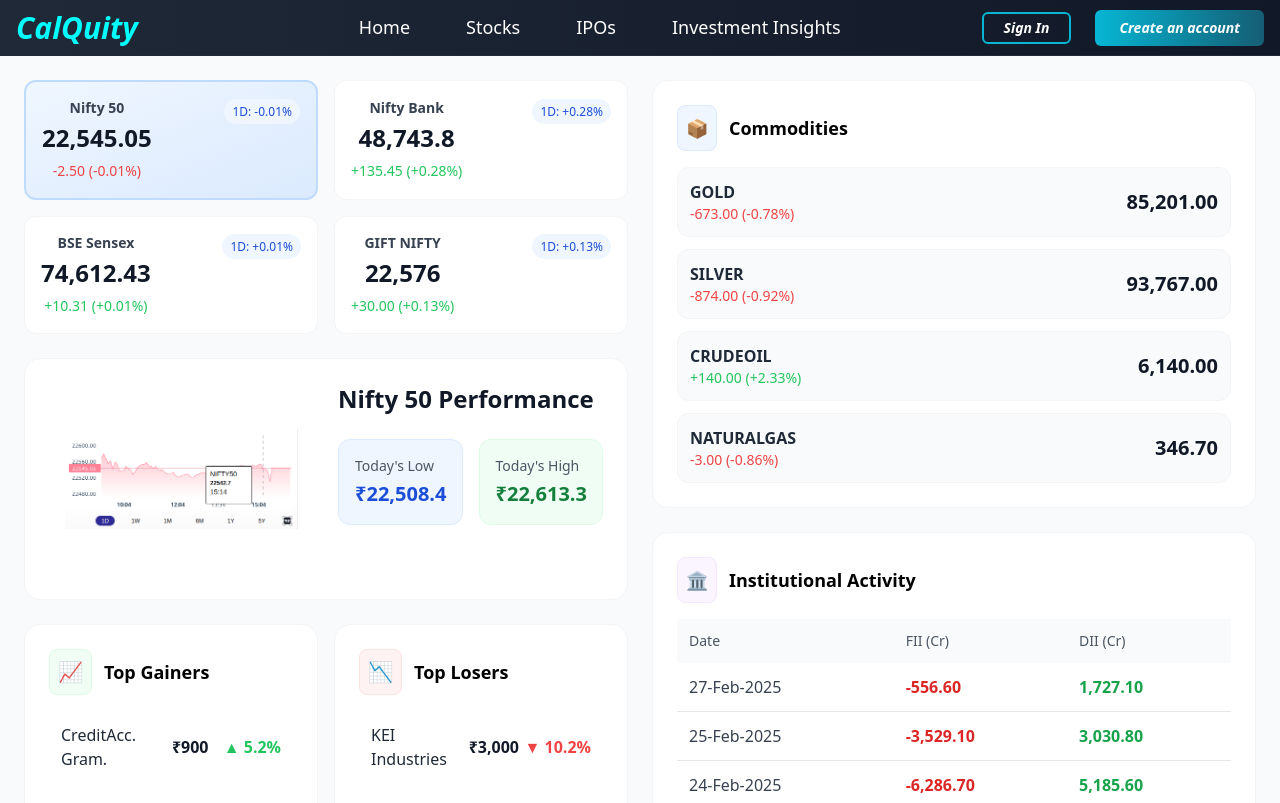
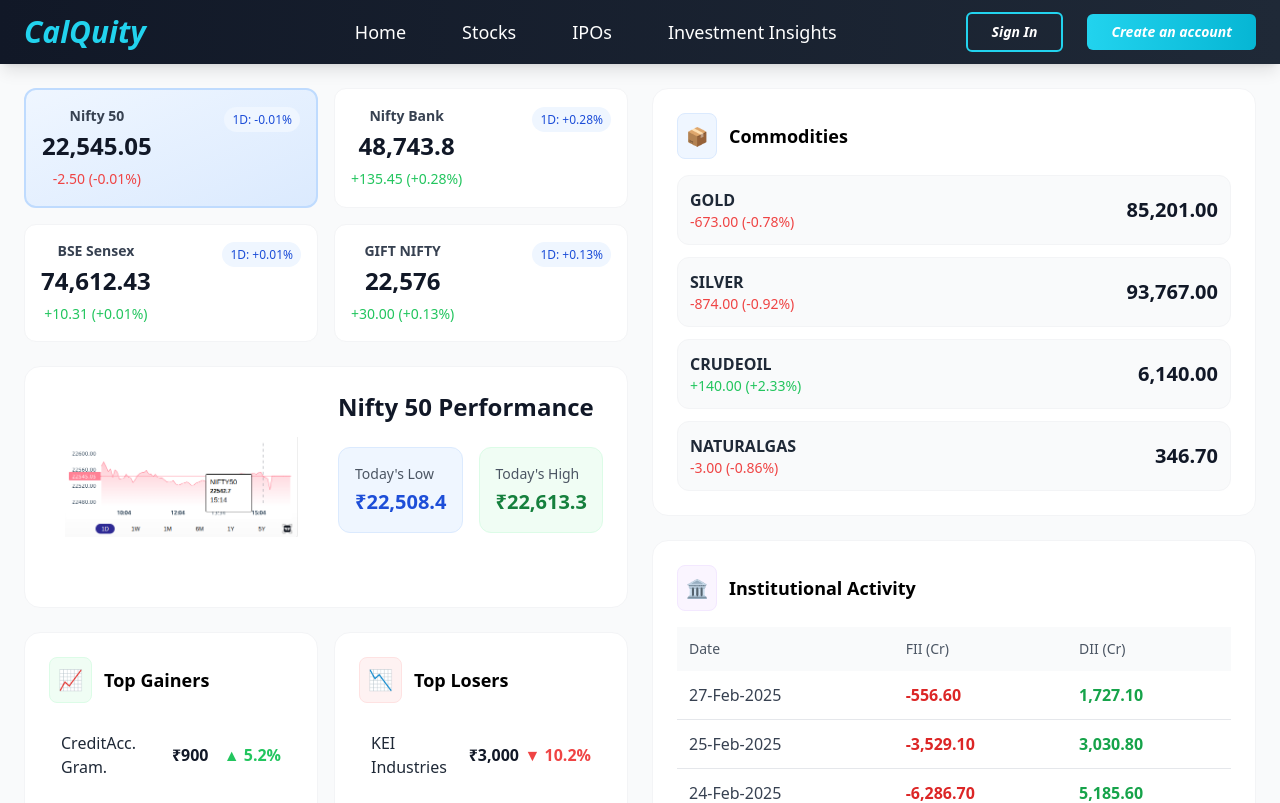
Before and after one commit to dheeraj-vp/Yantra-Web, a React (Vite) app in the folder Frontend/my-react/: page / in a window 1280 px wide. Shown: the top 803 px of the page. Built offline with nearby package versions, Linux system fonts and the light colour scheme.

Commit message:
add navbar

```diff
--- a/Frontend/my-react/src/components/Navbar.jsx
+++ b/Frontend/my-react/src/components/Navbar.jsx
@@ -11,58 +11,106 @@
   };
 
   return (
-    <nav className='flex justify-between items-center h-14 max-w-full mx-auto px-4 text-white border-b border-gray-800 sticky top-0 z-50 bg-gradient-to-r from-gray-800 to-gray-900'>
+    <nav className='flex justify-between items-center h-16 max-w-full mx-auto px-6 text-white bg-gradient-to-r from-gray-900 to-gray-800 shadow-lg sticky top-0 z-50'>
+      {/* Logo */}
       <h1
-        className='text-3xl font-bold text-[#00FFFF] italic cursor-pointer'
+        className='text-3xl font-bold text-cyan-400 italic cursor-pointer hover:text-cyan-300 transition-all'
         onClick={() => navigate('/')}
       >
         CalQuity
       </h1>
+
+      {/* Desktop Navigation */}
       <ul className='hidden sm:flex flex-grow justify-center space-x-8 ml-20'>
-        <li
-          className='p-3 border-b border-transparent hover:border-cyan-500 cursor-pointer text-lg'
+        {[
+          { name: 'Home', path: '/' },
+          { name: 'Stocks', path: '/stocks' },
+          { name: 'IPOs', path: '/ipos' },
+          { name: 'Investment Insights', path: '/insights' },
+        ].map((item, index) => (
+          <li
+            key={index}
+            className='p-3 relative group cursor-pointer text-lg font-medium hover:text-cyan-400 transition-all'
+            onClick={() => navigate(item.path)}
+          >
+            {item.name}
+            <span className='absolute bottom-0 left-0 w-0 h-0.5 bg-cyan-400 group-hover:w-full transition-all duration-300'></span>
+          </li>
+        ))}
+      </ul>
+
+      {/* Mobile Menu Toggle */}
+      <div onClick={handleNav} className='block sm:hidden cursor-pointer'>
+        {nav ? (
+          <AiOutlineClose size={24} className='text-cyan-400 hover:text-cyan-300 transition-all' />
+        ) : (
+          <AiOutlineMenu size={24} className='text-cyan-400 hover:text-cyan-300 transition-all' />
+        )}
+      </div>
+
+      {/* Mobile Navigation */}
+      <div
+        className={
+          nav
+            ? 'fixed left-0 top-0 w-[70%] h-full bg-gradient-to-b from-gray-900 to-gray-800 shadow-2xl ease-in-out duration-500 z-40'
+            : 'fixed left-[-100%] top-0 ease-in-out duration-500'
+        }
+      >
+        <h1
+          className='w-full text-3xl font-bold text-cyan-400 p-6 border-b border-gray-700'
           onClick={() => navigate('/')}
         >
-          Home
-        </li>
-        <li
-          className='p-3 border-b border-transparent hover:border-cyan-500 cursor-pointer text-lg'
-          onClick={() => navigate('/stocks')}
-        >
-          Stocks
-        </li>
-        <li
-          className='p-3 border-b border-transparent hover:border-cyan-500 cursor-pointer text-lg'
-          onClick={() => navigate('/ipos')}
-        >
-          IPOs
-        </li>
-        <li
-          className='p-3 border-b border-transparent hover:border-cyan-500 cursor-pointer text-lg whitespace-nowrap'
-          onClick={() => navigate('/insights')}
-        >
-          Investment Insights
-        </li>
-      </ul>
-      <div onClick={handleNav} className='block sm:hidden cursor-pointer'>
-        {nav ? <AiOutlineClose size={20} /> : <AiOutlineMenu size={20} />}
-      </div>
-      <div className={nav ? 'fixed left-0 top-0 w-[60%] border-r h-full border-r-gray-900 bg-[#000300] ease-in-out duration-500 z-40' : 'fixed left-[-100%] top-0 ease-in-out duration-500'}>
-        <h1 className='w-full text-3xl font-bold text-[#00FFFF] p-4 border-b border-gray-800'>SiftIn</h1>
-        <ul className='uppercase'>
-          <li className='p-4 border-b border-gray-800 hover:text-cyan-500 cursor-pointer' onClick={() => navigate('/')}>Home</li>
-          <li className='p-4 border-b border-gray-800 hover:text-cyan-500 cursor-pointer' onClick={() => navigate('/about')}>About</li>
-          <li className='p-4 border-b border-gray-800 hover:text-cyan-500 cursor-pointer' onClick={() => navigate('/testimonials')}>Testimonials</li>
-          <li className='p-4 hover:text-cyan-500 cursor-pointer' onClick={() => navigate('/contact-us')}>Contact Us</li>
+          CalQuity
+        </h1>
+        <ul className='uppercase p-4'>
+          {[
+            { name: 'Home', path: '/' },
+            { name: 'Stocks', path: '/stocks' },
+            { name: 'IPOs', path: '/ipos' },
+            { name: 'Investment Insights', path: '/insights' },
+          ].map((item, index) => (
+            <li
+              key={index}
+              className='p-4 border-b border-gray-700 hover:text-cyan-400 cursor-pointer transition-all'
+              onClick={() => {
+                navigate(item.path);
+                setNav(false);
+              }}
+            >
+              {item.name}
+            </li>
+          ))}
         </ul>
-        <div className='flex flex-col items-center space-y-4 mt-4'>
-          <a href="#" className='py-2 px-6 whitespace-nowrap text-sm italic font-semibold border-2 border-cyan-500 rounded-md hover:bg-cyan-500 transition-all'>Sign In</a>
-          <a href="#" className='py-2 px-6 whitespace-nowrap text-sm italic font-semibold bg-gradient-to-r from-cyan-500 to-cyan-800 rounded-md hover:from-cyan-600 hover:to-cyan-900 transition-all'>Create an account</a>
+        <div className='flex flex-col items-center space-y-4 mt-4 p-4'>
+          <a
+            href='#'
+            className='w-full py-2 px-6 text-center text-sm italic font-semibold border-2 border-cyan-400 rounded-md hover:bg-cyan-400 hover:text-gray-900 transition-all'
+          >
+            Sign In
+          </a>
+          <a
+            href='#'
+            className='w-full py-2 px-6 text-center text-sm italic font-semibold bg-gradient-to-r from-cyan-400 to-cyan-500 rounded-md hover:from-cyan-500 hover:to-cyan-600 transition-all'
+          >
+            Create an account
+          </a>
         </div>
       </div>
+
+      {/* Desktop Auth Buttons */}
       <div className='hidden sm:flex justify-around items-center space-x-6'>
-        <a href="#" className='py-1 px-5 whitespace-nowrap text-sm italic font-semibold border-2 border-cyan-500 rounded-md hover:bg-cyan-500 transition-all'>Sign In</a>
-        <a href="#" className='py-2 px-6 whitespace-nowrap text-sm italic font-semibold bg-gradient-to-r from-cyan-500 to-cyan-800 rounded-md hover:from-cyan-600 hover:to-cyan-900 transition-all'>Create an account</a>
+        <a
+          href='#'
+          className='py-2 px-6 whitespace-nowrap text-sm italic font-semibold border-2 border-cyan-400 rounded-md hover:bg-cyan-400 hover:text-gray-900 transition-all'
+        >
+          Sign In
+        </a>
+        <a
+          href='#'
+          className='py-2 px-6 whitespace-nowrap text-sm italic font-semibold bg-gradient-to-r from-cyan-400 to-cyan-500 rounded-md hover:from-cyan-500 hover:to-cyan-600 transition-all'
+        >
+          Create an account
+        </a>
       </div>
     </nav>
   );
```
